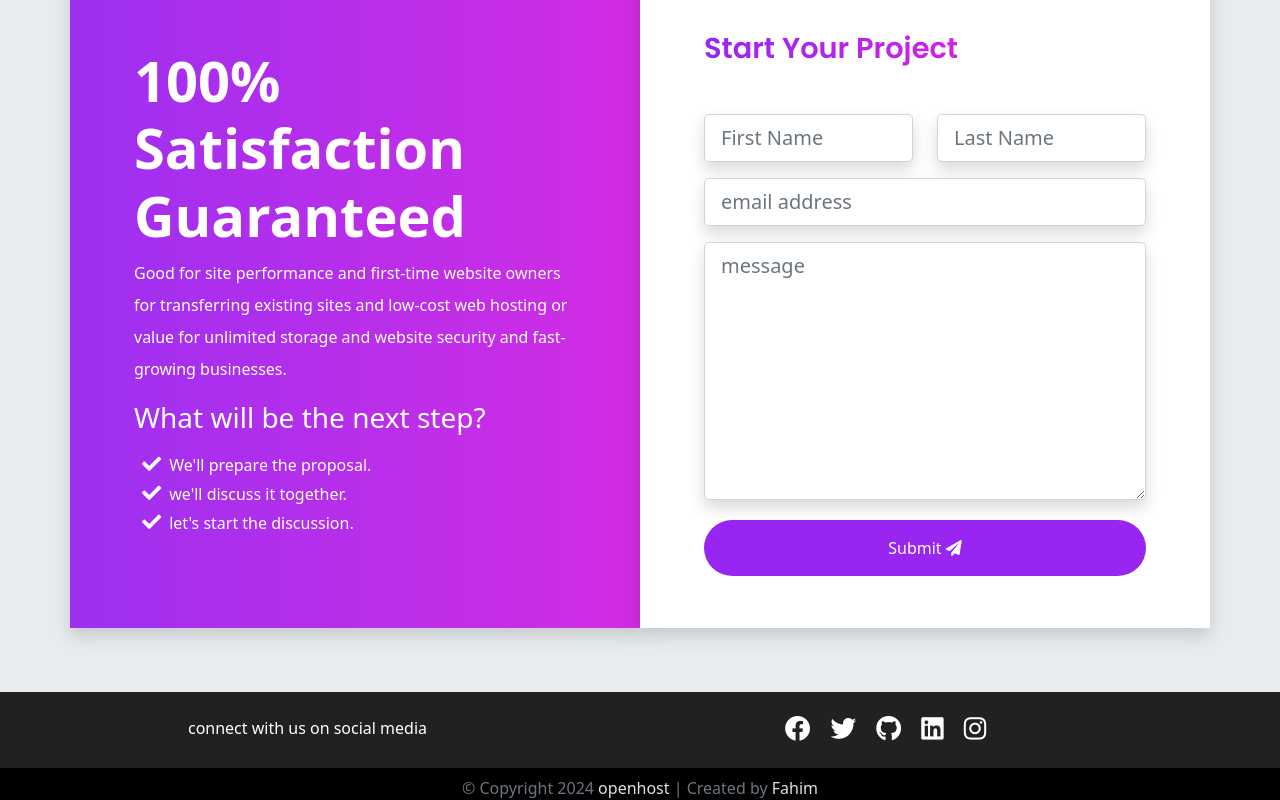
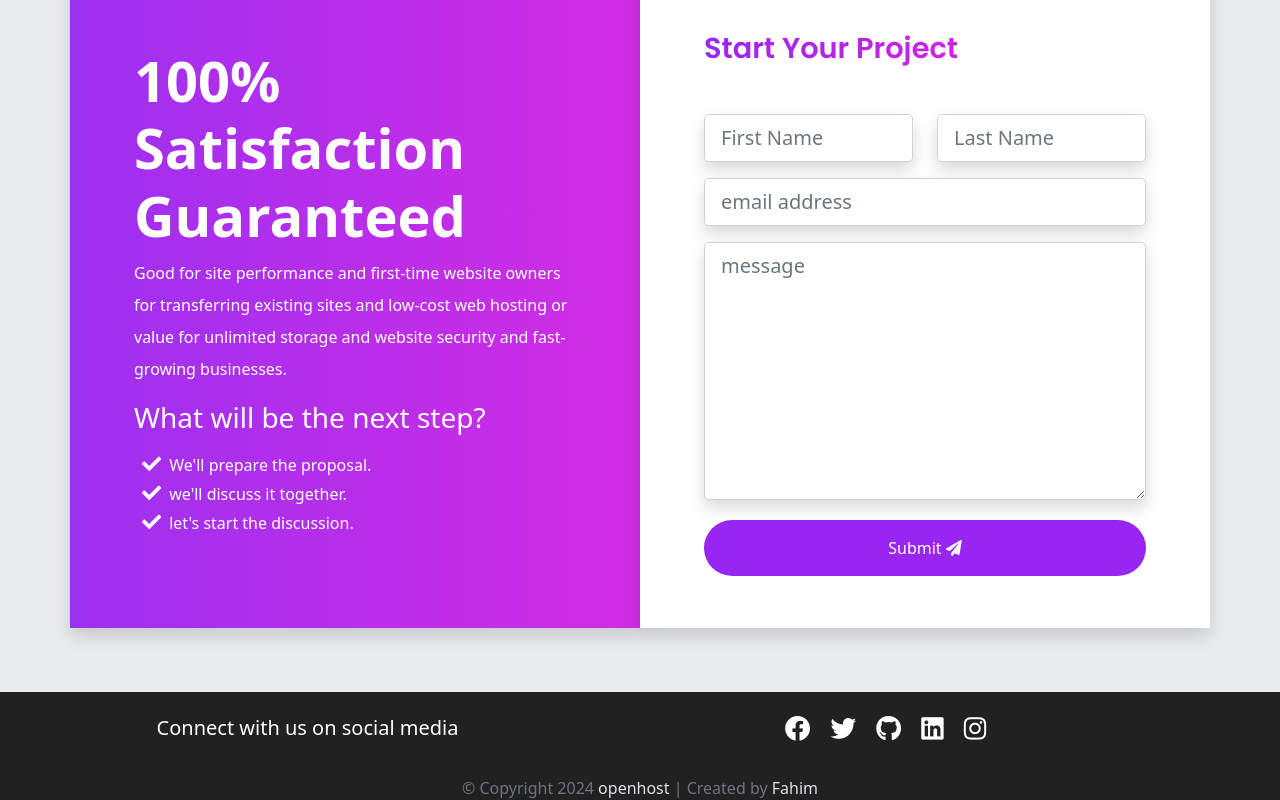
Before and after one commit to Hridoykhan2003/openhost, a website: page index.html in a window 1280 px wide. Shown: the part 7662-8462 px from the top of the page. Drawn offline with nearby package versions, Linux system fonts and the light colour scheme; files that its build step writes are made by us from their sources.

Commit message:
modified

```diff
--- a/index.html
+++ b/index.html
@@ -848,8 +848,8 @@
   <div class="footer-sm" style="background-color: #212121;">
     <div class="container">
       <div class="row py-4 text-center text-white">
-        <div class="col-lg-5 col-md-6 mb-4 mb-md-0">
-          connect with us on social media
+        <div class="col-lg-5 col-md-6 mb-4 mb-md-0 h5">
+          Connect with us on social media
         </div>
         <div class="col-lg-7 col-md-6">
           <a href="https://www.facebook.com/thhridoy2003/"><i class="fab fa-facebook"></i></a>
@@ -864,7 +864,7 @@
 
 
   <!-- START THE COPYRIGHT INFO  -->
-  <div class="footer-bottom pt-2">
+  <div style="background-color: #212121;" class="footer-bottom pt-2">
     <div class="container">
       <div class="row text-center text-white">
         <div class="col-12">
--- a/scss/sections/_footer.scss
+++ b/scss/sections/_footer.scss
@@ -4,7 +4,6 @@
 
 .footer {
     padding-top: 1rem;
-    background-color: $footer;
 }
 
 // STYLE THE CONTACT-BOX CONTENT
@@ -69,6 +68,7 @@
 
 
         }
+
         &:hover {
             color: $primary;
         }
```
Also changed, not shown: scss/_custom.scss (+11 -12 lines). Lines whose indentation alone changed are shown as unchanged.
